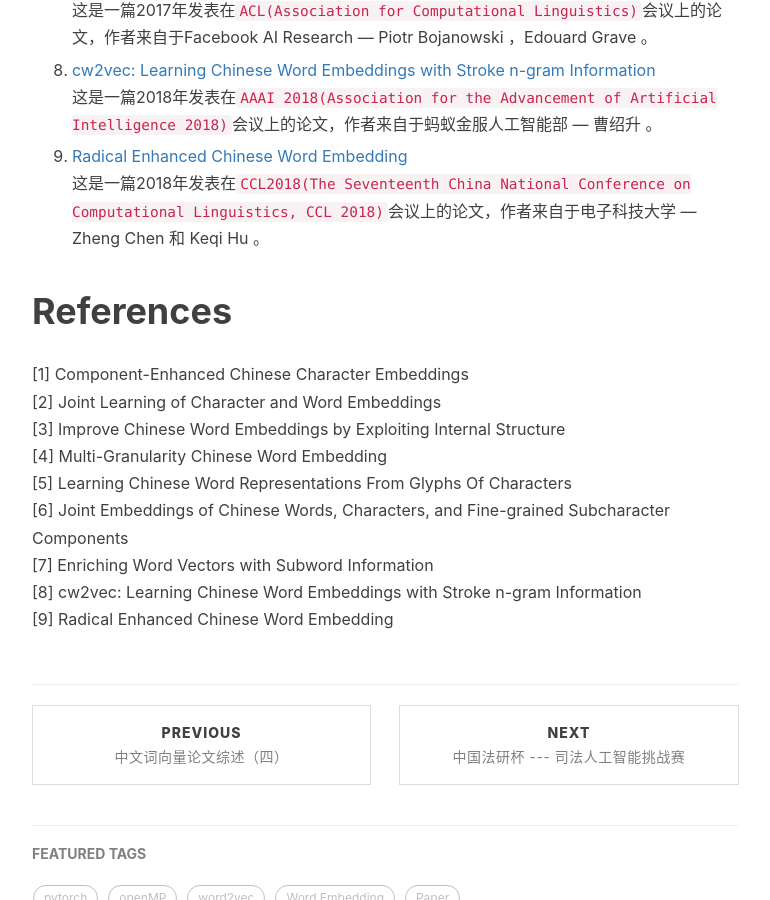
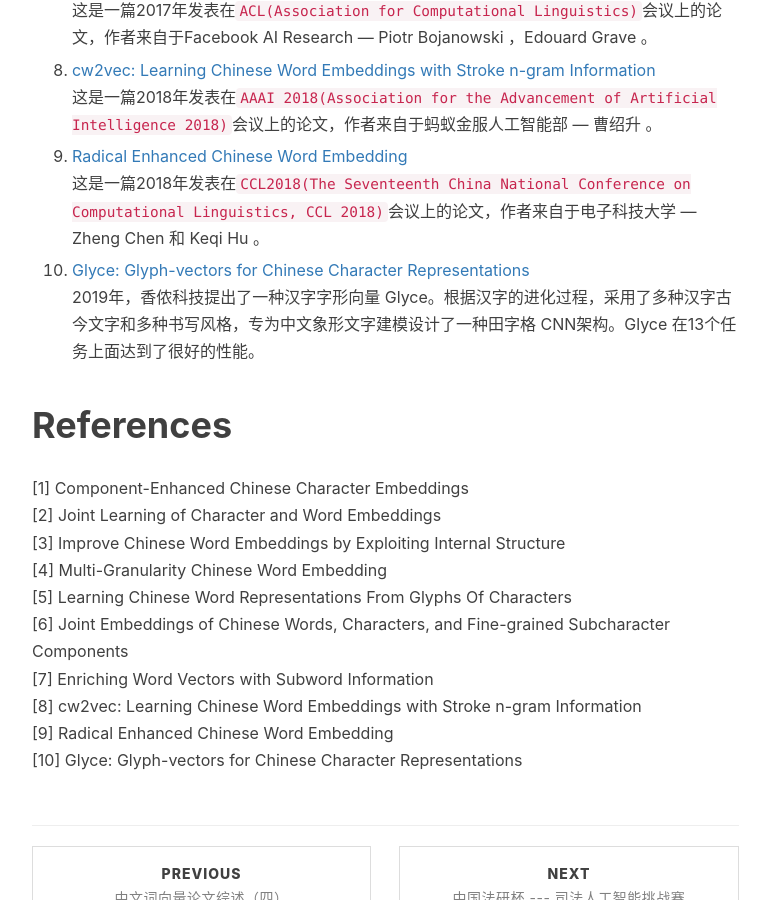
Before and after one commit to bamtercelboo/bamtercelboo.github.io, a Jekyll site: the page built from _posts/2018-08-16-chinese_embedding_paper_finished.md, in a window 1280 px wide and 900 px high, scrolled down 1341 px. Shown: the whole window, without its empty margins (233-1003 px from the left). Built offline with Jekyll 4.4.1, drawn with Linux system fonts in a browser that asks for light colours; nearby versions of some CDN libraries; comment, search, counter and statistics services are not loaded.

Commit message:
update chinese word embedding

```diff
--- a/_posts/2018-08-16-chinese_embedding_paper_finished.md
+++ b/_posts/2018-08-16-chinese_embedding_paper_finished.md
@@ -44,6 +44,12 @@ tags:
 9. [Radical Enhanced Chinese Word Embedding](https://bamtercelboo.github.io/2018/08/15/chinese_embedding_paper_forth/#%E4%B8%89radical-enhanced-chinese-word-embedding)
 这是一篇2018年发表在`CCL2018(The Seventeenth China National Conference on Computational Linguistics, CCL 2018)`会议上的论文，作者来自于电子科技大学 — Zheng Chen 和 Keqi Hu 。
 
+10. [Glyce: Glyph-vectors for Chinese Character Representations](https://arxiv.org/pdf/1901.10125.pdf)
+2019年，香侬科技提出了一种汉字字形向量 Glyce。根据汉字的进化过程，采用了多种汉字古今文字和多种书写风格，专为中文象形文字建模设计了一种田字格 CNN架构。Glyce 在13个任务上面达到了很好的性能。
+
+
+
+
 
 # References  #
 [1] Component-Enhanced Chinese Character Embeddings
@@ -55,3 +61,4 @@ tags:
 [7] Enriching Word Vectors with Subword Information
 [8] cw2vec: Learning Chinese Word Embeddings with Stroke n-gram Information
 [9] Radical Enhanced Chinese Word Embedding
+[10] Glyce: Glyph-vectors for Chinese Character Representations
```
